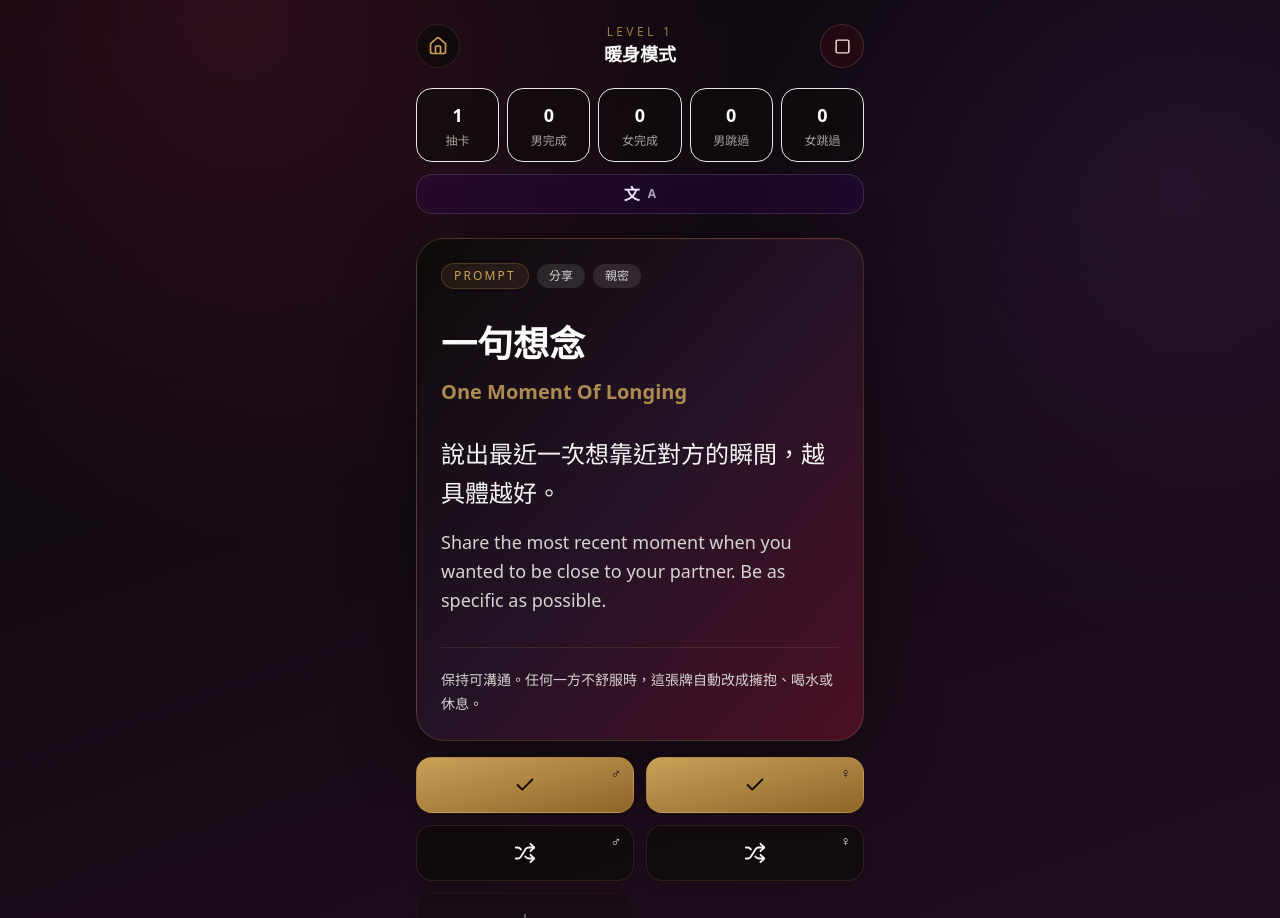
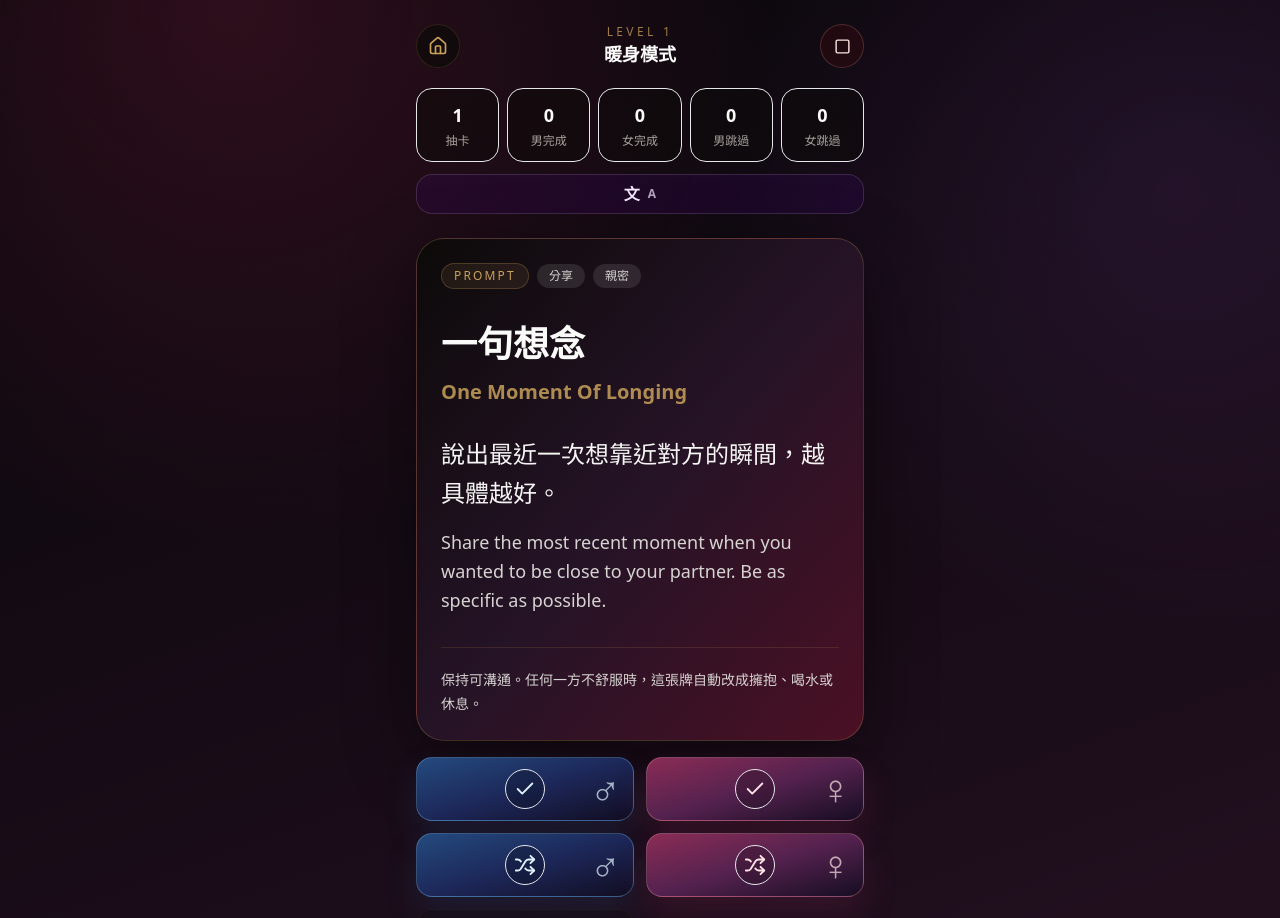
Before and after one commit to ScoppenLin/-SexyCard, a Next.js app: page /game in a window 1280 px wide. Shown: the top 918 px of the page. Built offline with nearby package versions, Linux system fonts and the light colour scheme.

Commit message:
Improve gender action button contrast

```diff
--- a/app/game/page.tsx
+++ b/app/game/page.tsx
@@ -816,10 +816,10 @@ function GameContent() {
         </article>
 
         <div className="grid grid-cols-2 gap-3 pb-3">
-          <ActionButton icon={Check} label="男生完成" marker="♂" onClick={() => complete("male")} tone="gold" disabled={isDrawing} />
-          <ActionButton icon={Check} label="女生完成" marker="♀" onClick={() => complete("female")} tone="gold" disabled={isDrawing} />
-          <ActionButton icon={Shuffle} label="男生跳過" marker="♂" onClick={() => skip("male")} tone="dark" disabled={isDrawing} />
-          <ActionButton icon={Shuffle} label="女生跳過" marker="♀" onClick={() => skip("female")} tone="dark" disabled={isDrawing} />
+          <ActionButton actor="male" icon={Check} label="男生完成" marker="♂" onClick={() => complete("male")} tone="dark" disabled={isDrawing} />
+          <ActionButton actor="female" icon={Check} label="女生完成" marker="♀" onClick={() => complete("female")} tone="dark" disabled={isDrawing} />
+          <ActionButton actor="male" icon={Shuffle} label="男生跳過" marker="♂" onClick={() => skip("male")} tone="dark" disabled={isDrawing} />
+          <ActionButton actor="female" icon={Shuffle} label="女生跳過" marker="♀" onClick={() => skip("female")} tone="dark" disabled={isDrawing} />
           <ActionButton
             icon={isComboOnly ? Wand2 : ArrowDown}
             label={isComboOnly ? "限制級" : "降一級"}
@@ -935,6 +935,7 @@ function Stat({ label, value }: { label: string; value: number }) {
 }
 
 function ActionButton({
+  actor,
   disabled,
   icon: Icon,
   label,
@@ -942,6 +943,7 @@ function ActionButton({
   onClick,
   tone
 }: {
+  actor?: "male" | "female";
   disabled?: boolean;
   icon: ElementType;
   label: string;
@@ -950,22 +952,34 @@ function ActionButton({
   tone: "gold" | "dark";
 }) {
   const toneClass =
-    tone === "gold"
+    actor === "male"
+      ? "border-sky-300/30 bg-gradient-to-br from-[#244a7e] via-[#1d285a] to-[#120d22] text-sky-100 shadow-[0_16px_32px_rgba(36,74,126,0.24)]"
+      : actor === "female"
+        ? "border-rose-300/30 bg-gradient-to-br from-[#8a2c55] via-[#55224f] to-[#160d22] text-rose-100 shadow-[0_16px_32px_rgba(138,44,85,0.22)]"
+        : tone === "gold"
       ? "border-gold/30 bg-gradient-to-br from-gold to-[#8f6528] text-stone-950"
       : "border-gold/15 bg-stone-950/65 text-stone-100";
+  const markerClass =
+    actor === "male"
+      ? "text-sky-100/70"
+      : actor === "female"
+        ? "text-rose-100/70"
+        : "text-stone-100/50";
 
   return (
     <button
       aria-label={label}
-      className={`relative flex min-h-14 items-center justify-center rounded-2xl border px-4 text-base font-semibold shadow-lg active:scale-[0.99] disabled:cursor-not-allowed disabled:opacity-35 ${toneClass}`}
+      className={`relative flex min-h-16 items-center justify-center overflow-hidden rounded-2xl border px-4 text-base font-semibold active:scale-[0.99] disabled:cursor-not-allowed disabled:opacity-35 ${toneClass}`}
       disabled={disabled}
       onClick={onClick}
       title={label}
       type="button"
     >
-      <Icon aria-hidden="true" size={22} />
+      <span className="relative z-10 flex h-10 w-10 items-center justify-center rounded-full border border-white/12 bg-black/20 backdrop-blur">
+        <Icon aria-hidden="true" size={22} />
+      </span>
       {marker ? (
-        <span aria-hidden="true" className="absolute right-3 top-2 text-sm font-semibold leading-none">
+        <span aria-hidden="true" className={`absolute right-3 top-1/2 -translate-y-1/2 text-[2.6rem] font-semibold leading-none ${markerClass}`}>
           {marker}
         </span>
       ) : null}
```
